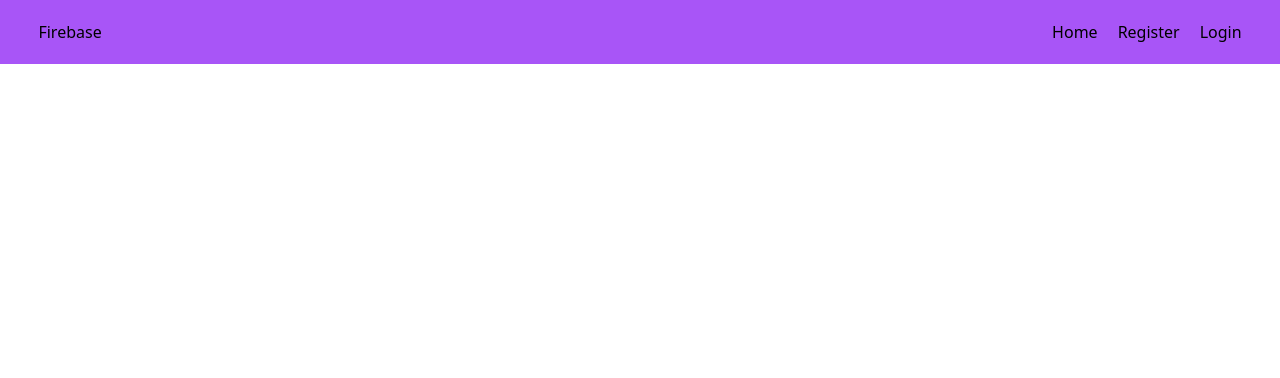
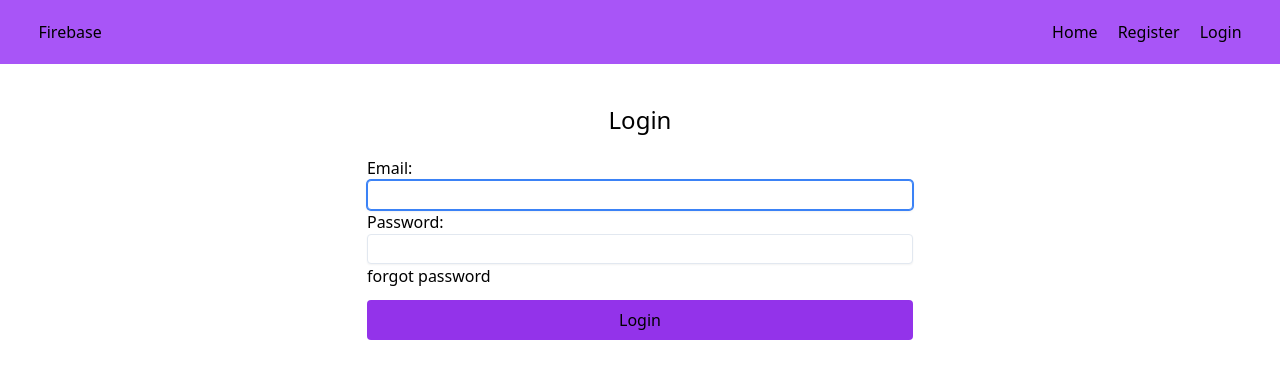
Before and after one commit to abhiskg/simple-firebase, a React (Vite) app: page /login in a window 1280 px wide. Shown: the top 378 px of the page. Built offline with nearby package versions, Linux system fonts and the light colour scheme; no server answers.

Commit message:
Login page setup complete

```diff
--- a/src/screens/Login.tsx
+++ b/src/screens/Login.tsx
@@ -1,5 +1,96 @@
+import { signInWithEmailAndPassword } from "firebase/auth";
+import { useState, useRef, useEffect } from "react";
+import { Link } from "react-router-dom";
+import { auth } from "../firebase/firebase";
+
 const Login = () => {
-  return <div></div>;
+  const [email, setEmail] = useState("");
+  const [password, setPassword] = useState("");
+  const [error, setError] = useState("");
+
+  const emailRef = useRef<HTMLInputElement>(null!);
+
+  useEffect(() => {
+    emailRef.current.focus();
+  }, []);
+
+  const handleEmail = (e: React.FocusEvent<HTMLInputElement>) => {
+    if (e.target.value === "") {
+      setError("Please type your Email");
+      return;
+    }
+    if (!/^\S+@\S+\.\S+$/.test(e.target.value)) {
+      setError("Please type a correct email");
+      return;
+    }
+    setEmail(e.target.value);
+    setError("");
+  };
+
+  const handlePassword = (e: React.FocusEvent<HTMLInputElement>) => {
+    if (e.target.value === "") {
+      setError("Please type your Password");
+      return;
+    }
+    setPassword(e.target.value);
+    setError("");
+  };
+
+  const handleSubmit = async (event: React.FormEvent<HTMLFormElement>) => {
+    event.preventDefault();
+
+    if (!email && !password) {
+      setError("Fill all the fields");
+      return;
+    }
+
+    try {
+      const { user } = await signInWithEmailAndPassword(auth, email, password);
+
+      console.log(user);
+      setEmail("");
+      setPassword("");
+    } catch (error: any) {
+      setError(error.message);
+    }
+  };
+
+  return (
+    <div className="custom-width mx-auto mt-10 flex justify-center ">
+      <div>
+        <h1 className="text-center text-2xl font-medium">Login</h1>
+        <form className="mt-5" onSubmit={handleSubmit}>
+          <label>
+            Email:
+            <input
+              type="email"
+              name="email"
+              ref={emailRef}
+              className="input-form"
+              required
+              onBlur={handleEmail}
+            />
+          </label>
+
+          <label>
+            Password:
+            <input
+              type="password"
+              name="password"
+              required
+              onBlur={handlePassword}
+              className="input-form"
+            />
+          </label>
+          <div>{error}</div>
+          <Link to="">forgot password</Link>
+          <button className="mt-3 w-full rounded bg-purple-600 p-2">
+            Login
+          </button>
+        </form>
+      </div>
+    </div>
+  );
 };
 
 export default Login;
--- a/src/screens/Register.tsx
+++ b/src/screens/Register.tsx
@@ -11,6 +11,7 @@ const Register = () => {
   const [email, setEmail] = useState("");
   const [password, setPassword] = useState("");
   const [error, setError] = useState("");
+  const [isDisabled, setIsDisabled] = useState(true);
 
   const nameRef = useRef<HTMLInputElement>(null!);
 
@@ -125,8 +126,19 @@ const Register = () => {
             />
           </label>
           <div>{error}</div>
-
-          <button className="mt-3 w-full rounded bg-purple-600 p-2">
+          <label>
+            <input
+              onClick={() => setIsDisabled(!isDisabled)}
+              type="checkbox"
+              name=""
+              id=""
+            />
+            <span>accept all terms & conditions</span>
+          </label>
+          <button
+            disabled={isDisabled}
+            className="mt-3 w-full rounded bg-purple-600 p-2"
+          >
             Register
           </button>
         </form>
```
